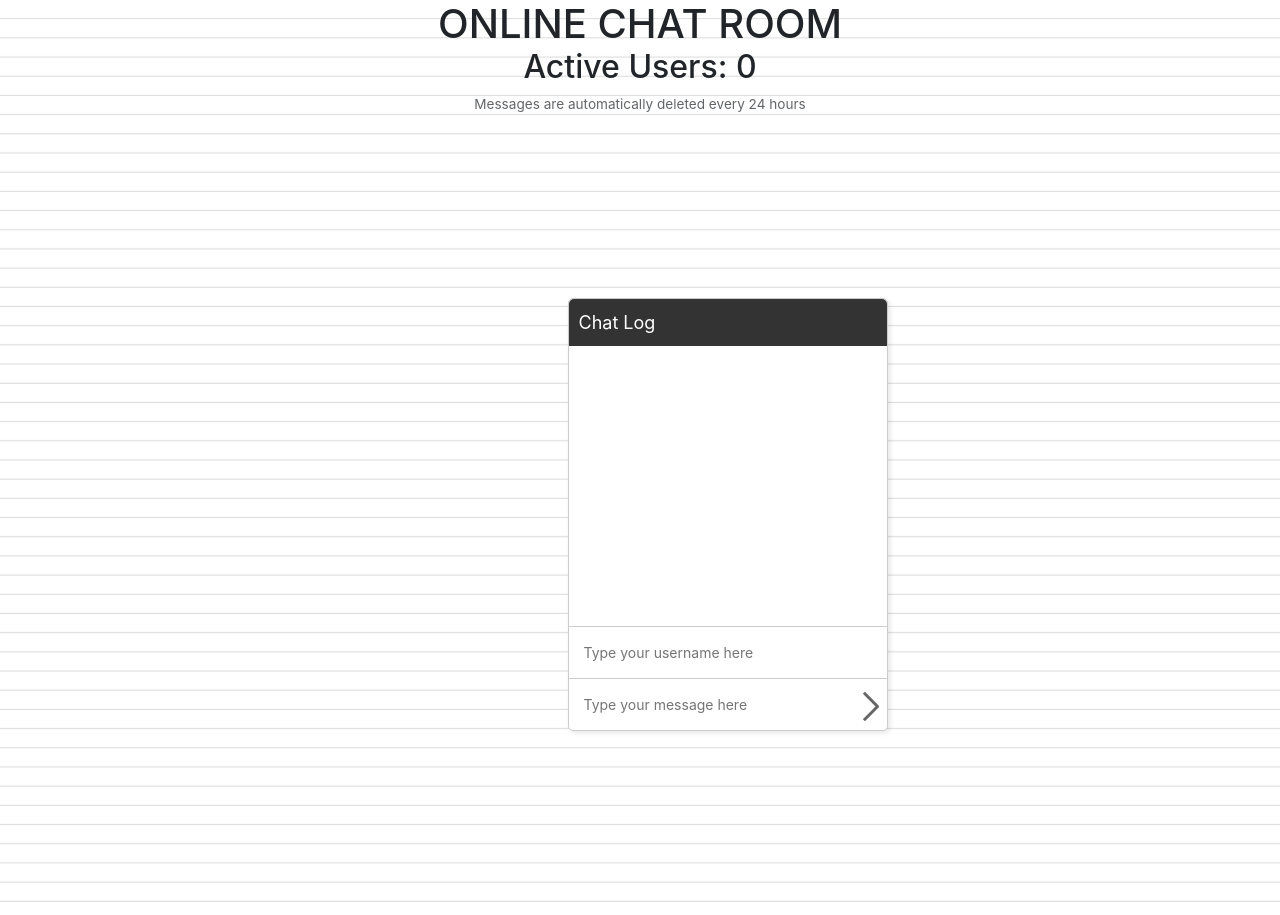
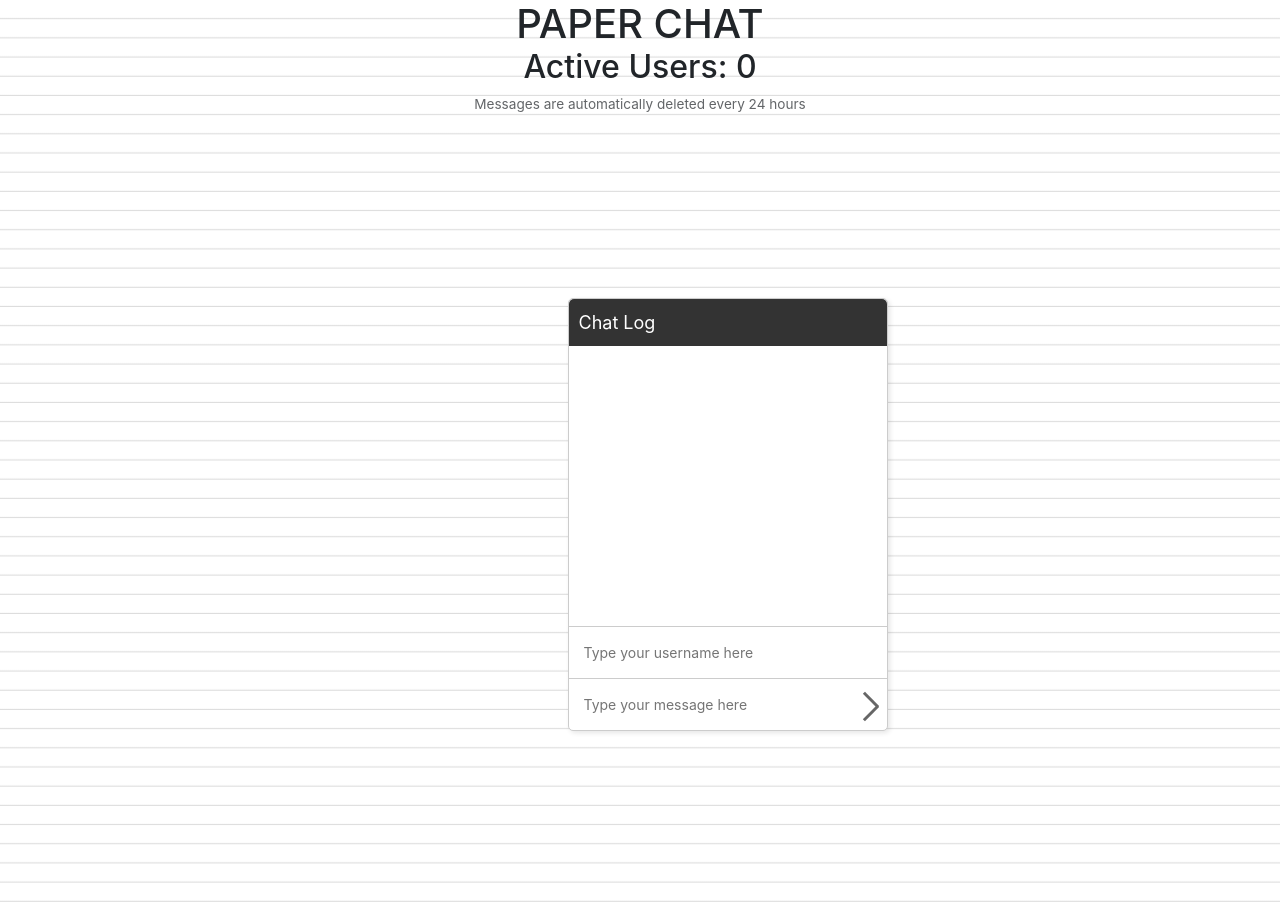
Before and after one commit to DefNotXavier/MONGOChatRoom, a plain HTML site: page public/index.html in a window 1280 px wide. Drawn offline with nearby package versions, Linux system fonts and the light colour scheme; no server answers; a small style sheet from the web is missing.

Commit message:
Rename to Paper Chat, refresh README, add MIT license
Co-Authored-By: Claude Opus 5.5 <noreply@anthropic.com>

```diff
--- a/public/index.html
+++ b/public/index.html
@@ -4,7 +4,7 @@
     <meta charset="UTF-8" />
     <meta name="viewport" content="width=device-width, initial-scale=1.0" />
     <meta http-equiv="X-UA-Compatible" content="ie=edge" />
-    <title>Online Chat Room</title>
+    <title>Paper Chat</title>
     <link
       rel="stylesheet"
       href="https://stackpath.bootstrapcdn.com/bootstrap/4.0.0/css/bootstrap.min.css"
@@ -20,7 +20,7 @@
     </style>
   </head>
   <body>
-    <h1>ONLINE CHAT ROOM</h1>
+    <h1>PAPER CHAT</h1>
     <!-- This acive users count dynamically gets changed based of of the id-->
     <h2 id="active-users">Active Users: 0</h2>
     <p class="ttl-note">Messages are automatically deleted every 24 hours</p>
```
Also changed, not shown: README.md, 1 other file.
